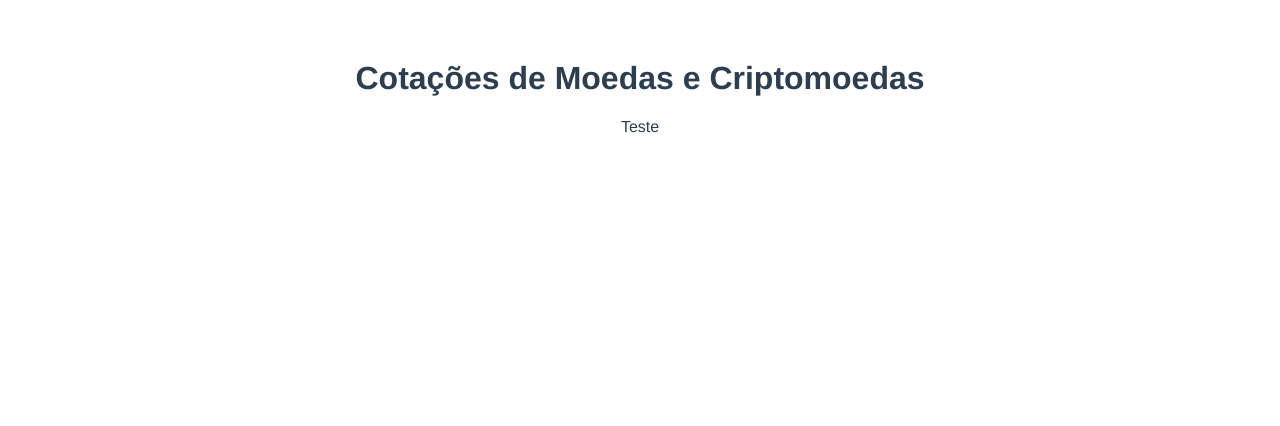
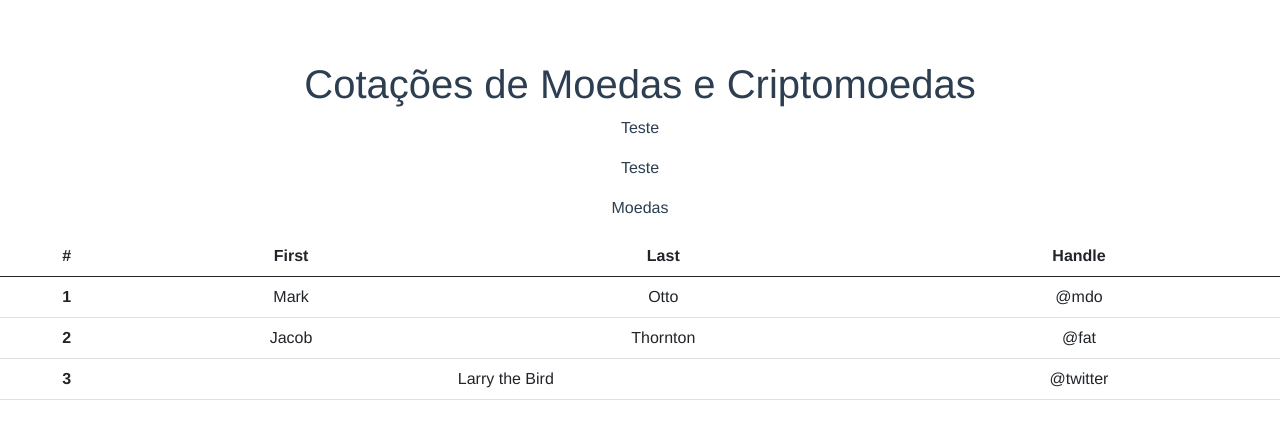
Before and after one commit to alexcmartins/app_indices_front, a Vue app: page / in a window 1280 px wide. Shown: the top 426 px of the page. Built offline with nearby package versions, Linux system fonts and the light colour scheme.

Commit message:
Add Vuerouter/Login/Criptocoins Alt Exchange/Index

```diff
--- a/package.json
+++ b/package.json
@@ -9,7 +9,8 @@
   },
   "dependencies": {
     "core-js": "^3.6.5",
-    "vue": "^2.6.11"
+    "vue": "^2.6.11",
+    "vue-router": "^3.5.1"
   },
   "devDependencies": {
     "@vue/cli-plugin-babel": "~4.5.0",
--- a/public/index.html
+++ b/public/index.html
@@ -4,6 +4,7 @@
     <meta charset="utf-8">
     <meta http-equiv="X-UA-Compatible" content="IE=edge">
     <meta name="viewport" content="width=device-width,initial-scale=1.0">
+    <link href="https://cdn.jsdelivr.net/npm/bootstrap@5.0.0-beta2/dist/css/bootstrap.min.css" rel="stylesheet" integrity="sha384-BmbxuPwQa2lc/FVzBcNJ7UAyJxM6wuqIj61tLrc4wSX0szH/Ev+nYRRuWlolflfl" crossorigin="anonymous">
     <link rel="icon" href="<%= BASE_URL %>favicon.ico">
     <title><%= htmlWebpackPlugin.options.title %></title>
   </head>
--- a/src/App.vue
+++ b/src/App.vue
@@ -1,17 +1,21 @@
 <template>
   <div id="app">
     <Home msg="Cotações de Moedas e Criptomoedas"/>
-
+    <router-view></router-view>
+    <Exchange/>
   </div>
 </template>
 
 <script>
 import Home from './components/Home'
+import Exchange from './components/Exchange'
+
 
 export default {
   name: 'App',
   components: {
-    Home
+    Home,
+    Exchange
   }
 }
 </script>
--- /dev/null
+++ b/src/components/Exchange.vue
@@ -0,0 +1,48 @@
+<template>
+    <div class="coins">
+        <div class="top">
+            <p>Moedas</p>
+        </div>
+        <div class="content">
+        <table class="table table-hover">
+            <thead>
+                <tr>
+                <th scope="col">#</th>
+                <th scope="col">First</th>
+                <th scope="col">Last</th>
+                <th scope="col">Handle</th>
+                </tr>
+            </thead>
+            <tbody>
+                <tr>
+                <th scope="row">1</th>
+                <td>Mark</td>
+                <td>Otto</td>
+                <td>@mdo</td>
+                </tr>
+                <tr>
+                <th scope="row">2</th>
+                <td>Jacob</td>
+                <td>Thornton</td>
+                <td>@fat</td>
+                </tr>
+                <tr>
+                <th scope="row">3</th>
+                <td colspan="2">Larry the Bird</td>
+                <td>@twitter</td>
+                </tr>
+            </tbody>
+        </table>
+        </div>
+    </div>
+</template>
+
+<script>
+export default {
+    name: 'Exchange'
+}
+</script>
+
+<style scoped>
+
+</style>
```
Also changed, not shown: src/main.js (+15 -0 lines), src/components/Criptocoins.vue (added), src/components/Login.vue (added), 1 other file (tests, documents, lock files or other folders).
